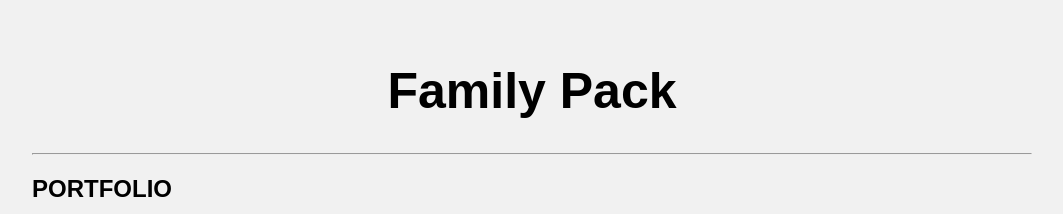
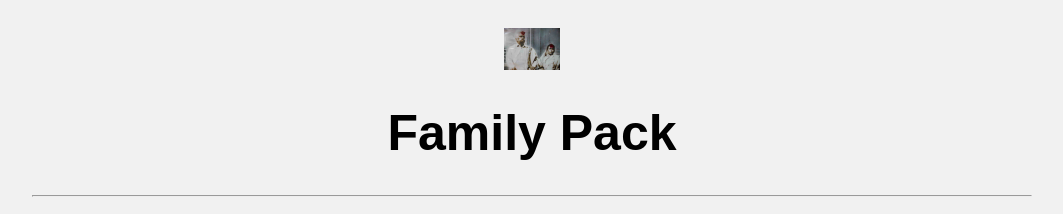
Before and after one commit to calcuttacastle/calcuttacastle.github.io, a plain HTML site: page index.html in a window 1280 px wide. Shown: the top 214 px of the page, without its empty margins (108-1171 px from the left). Drawn offline with Linux system fonts and the light colour scheme.

Commit message:
Update index.html

```diff
--- a/index.html
+++ b/index.html
@@ -83,7 +83,8 @@ h1 {
 <!-- MAIN (Center website) -->
 <div class="main">
 
-<center><h1>Family Pack</h1></center>
+<center><img src="calcuttacastle.github.io/grandparents.jpg" alt="GrandParents" height="42" width="auto" style="vertical-align:middle" style="border:5px solid black">
+	<h1>Family Pack</h1></center>
 <hr>
 
 <h2>PORTFOLIO</h2>
```
